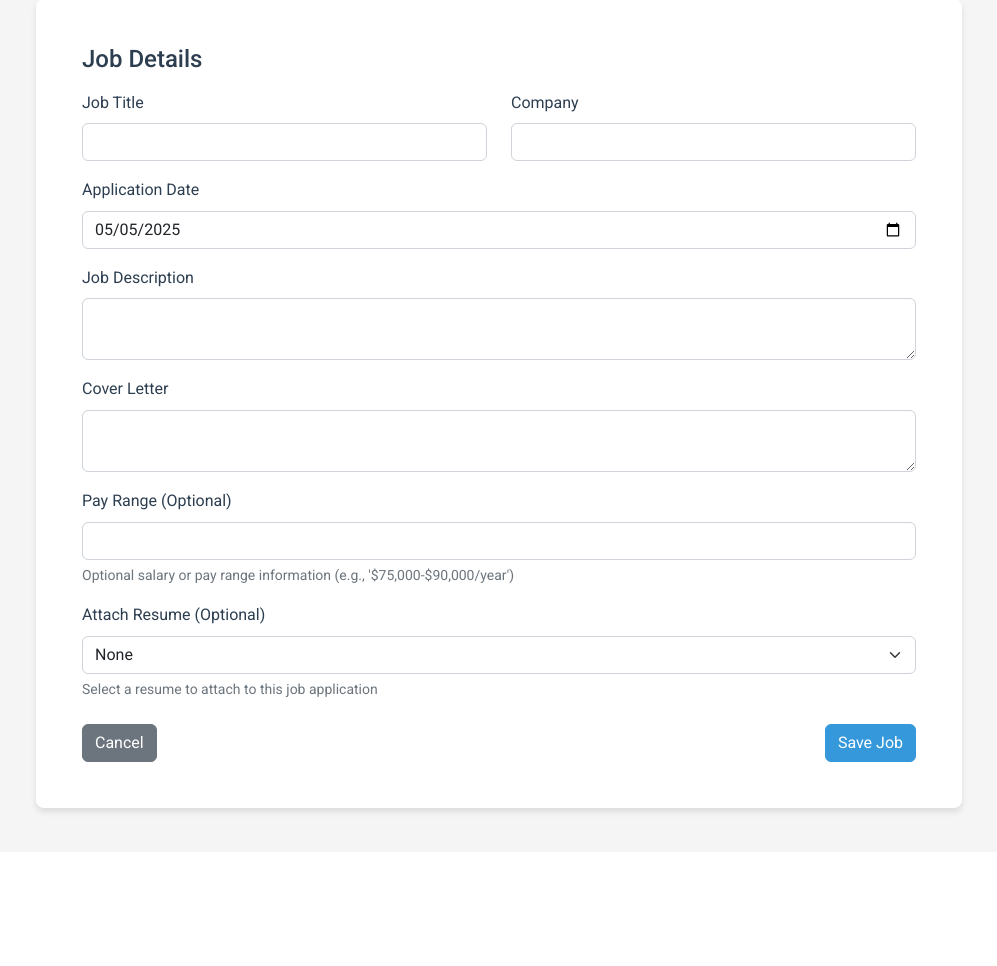
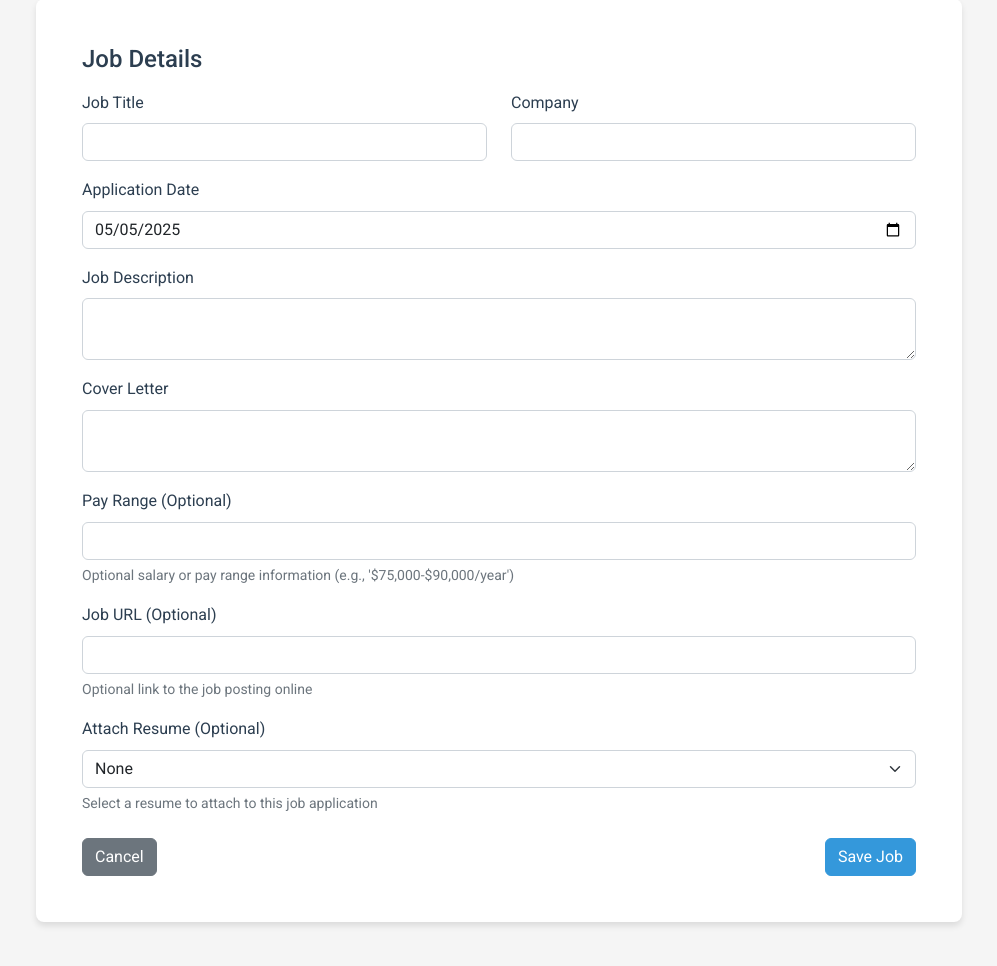
Before and after one commit to cinthisone/inthisone-jobs, a Flask app: page /jobs/add in a window 1280 px wide. Shown: the part 152-1118 px from the top of the page, without its empty margins (141-1138 px from the left). Before the commit the page ends 968 px from the top, so only its background shows below. Run offline with Flask 3, Linux system fonts and the light colour scheme; the visitor is signed in with stand-in values (Sample User, id 1); data comes from the database, SQL or seed files in the repository; data that the repository does not hold is empty; some libraries are stand-ins or nearby versions.

Commit message:
Allow users to save the specific website address for the job posting
Adds an optional 'job_url' field to the job application form in job_form.html.

Replit-Commit-Author: Agent
Replit-Commit-Session-Id: 4bab0afe-5094-4475-b44d-a3b03245f193
Replit-Commit-Screenshot-Url: https://storage.googleapis.com/screenshot-production-us-central1/15b067c6-006f-4321-b7a6-044b8992dd1a/fb38419b-a566-440a-8b53-de3a3b39d034.jpg

```diff
--- a/templates/job_form.html
+++ b/templates/job_form.html
@@ -81,6 +81,12 @@
                         <div class="form-text">{{ form.pay_range.description }}</div>
                     </div>
 
+                    <div class="mb-3">
+                        <label for="job_url" class="form-label">Job URL (Optional)</label>
+                        {{ form.job_url(class="form-control") }}
+                        <div class="form-text">{{ form.job_url.description }}</div>
+                    </div>
+
                     <div class="mb-4">
                         <label for="resume_id" class="form-label">Attach Resume (Optional)</label>
                         {{ form.resume_id(class="form-select") }}
```
